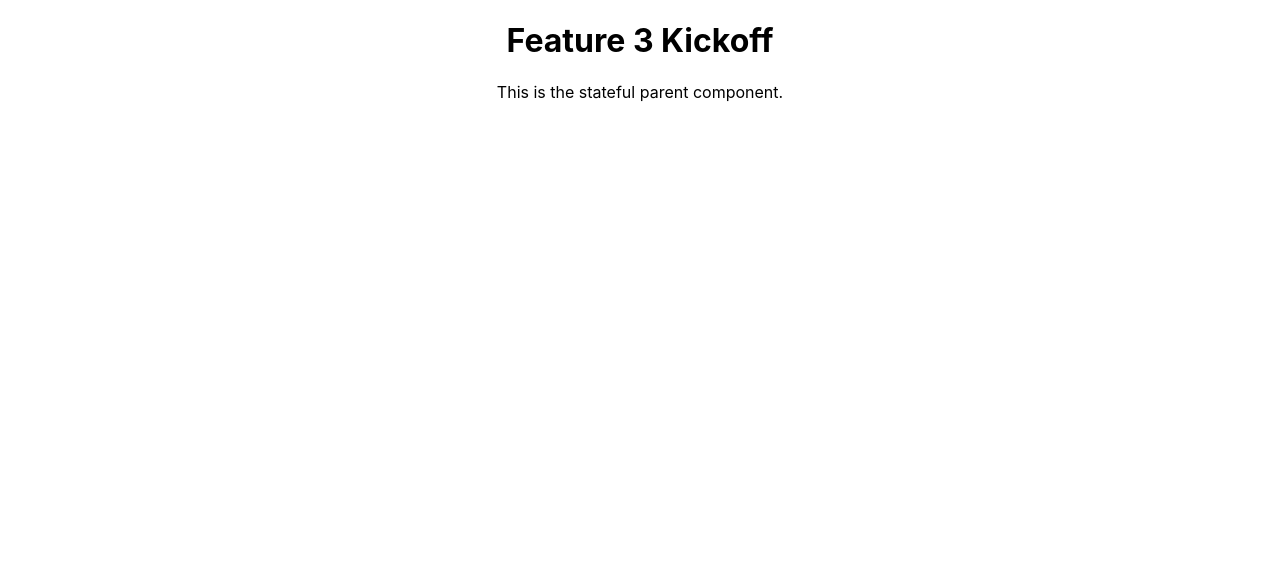
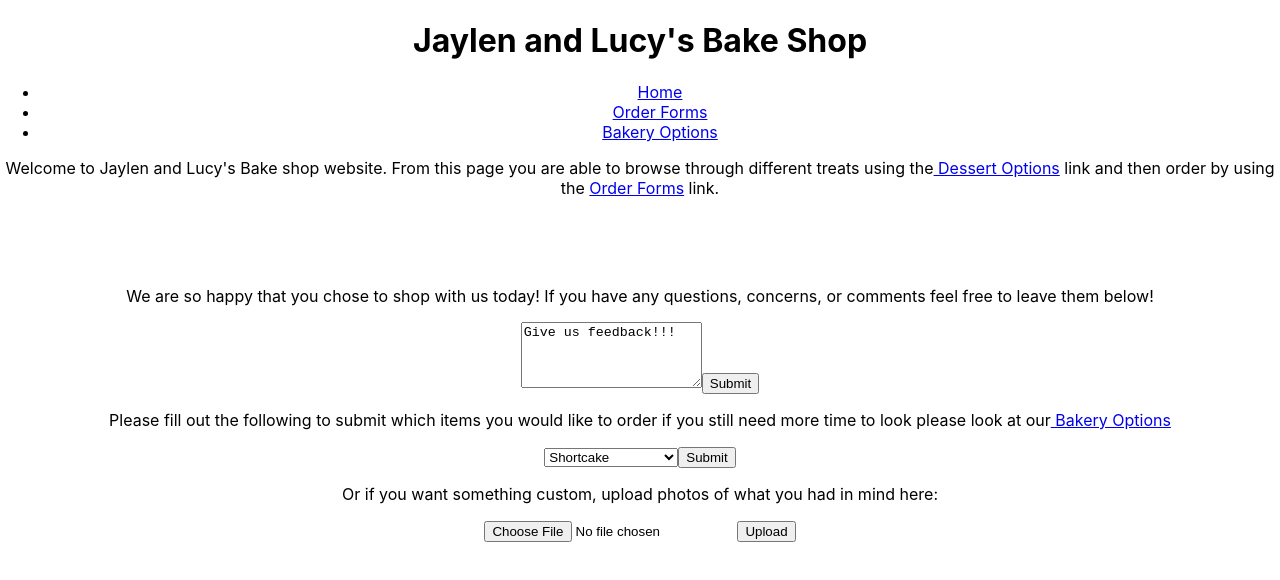
Before and after one commit to jchoi22/webdev-project, a React (Create React App) app: page / in a window 1280 px wide. Shown: the top 580 px of the page. Built offline with nearby package versions, Linux system fonts and the light colour scheme; what parse would draw is missing.

Commit message:
Kickoff Lucy Attempt :/

```diff
--- a/src/Main/Main.js
+++ b/src/Main/Main.js
@@ -1,18 +1,27 @@
-import { useEffect, useState } from "react"
+import {useEffect, useState } from "react";
+import { getAllDesserts } from "../../Services/DessertList.js";
+import MainList from "./MainList.js";
 
 const Main = () => {
-    const [users, setUsers] = useState([]);
+  const [desserts, setDesserts] = useState([]);
 
   // useEffect(() => {
-    //   getAllUsers().then((users) => {
-    //     setUsers(users);
+  //   getAllDesserts().then((desserts) => {
+  //     setDesserts(desserts);
   //   });
   // }, []);
 
   return (
     <div>
-        <h1>Feature 3 Kickoff</h1>
-        This is the stateful parent component.
+      <h1>Jaylen and Lucy's Bake Shop</h1>
+      <nav>
+        <ul class="navigation">
+          <li><a href="./">Home</a></li>
+          <li><a href="./">Order Forms</a></li>
+          <li><a href="./">Bakery Options</a></li>
+        </ul>
+      </nav>
+      <MainList desserts={desserts} />
     </div>
   );
 };
--- /dev/null
+++ b/src/Main/MainList.js
@@ -0,0 +1,65 @@
+import { useEffect, useState } from "react";
+
+const MainList = ({ desserts }) => {
+  return (
+    <div>
+      <p>
+        Welcome to Jaylen and Lucy's Bake shop website. From this page you are
+        able to browse through different treats using the
+        <a href="/flowers/index.html"> Dessert Options</a> link and then order
+        by using the <a href="/orders/index.html">Order Forms</a> link.
+      </p>
+      <br />
+      <div className="header-photos">
+        <ul>
+          {desserts.slice(0, 3).map(
+            (dessert) => (
+              <li key={dessert.id}>
+                  <img src={`../images/${dessert.imgName}`}
+                  alt={`${dessert.dessertDetails}'s picture`} />
+
+              </li>
+          ))}
+        </ul>
+      </div>
+      <br />
+      <form action="#" className="submit-form">
+        <p>
+          We are so happy that you chose to shop with us today! If you have any
+          questions, concerns, or comments feel free to leave them below!
+        </p>
+        <textarea name="comments" cols="20" rows="4">
+Give us feedback!!!</textarea
+        >
+        <input type="submit" name="button" />
+      </form>
+      <form action="#" className="submit-form">
+        <p>
+          Please fill out the following to submit which items you would like to
+          order if you still need more time to look please look at our
+          <a href="/../flowers/index.html"> Bakery Options</a>
+        </p>
+        <select name="Arrangment Options">
+          <option value="shortcake">Shortcake</option>
+          <option value="oatmeal_cookie">Oatmeal Cookie</option>
+          <option value="twix">Shortbread Cookie</option>
+          <option value="birthday cake">Birthday Cake</option>
+          <option value="meringues">Meringues</option>
+          <option value="pie">Apple Pie</option>
+        </select>
+        <input type="submit" name="button" />
+      </form>
+
+      <form action="#" class="choose-file">
+        <p>
+          Or if you want something custom, upload photos of what you had in mind
+          here:
+        </p>
+        <input type="file" />
+        <input type="submit" value="Upload" name="button" />
+      </form>
+    </div>
+  );
+};
+
+export default MainList;
--- a/src/environments.js
+++ b/src/environments.js
@@ -1,5 +1,5 @@
 module.exports = {
-    APPLICATION_ID: "2jwl3YH4XHk18bbEm9XATPWYbpIPw0VDTMyjEdbz",
-    JAVASCRIPT_KEY: "YGXMijrqCdVkepeFQvpRZ5Gc5ZYYGa6BStoS6zup",
+    APPLICATION_ID: "EexjOToWfprMKLzSHWPYIHaVCkH0YFUSFn0S4Uwu",
+    JAVASCRIPT_KEY: "wpazMfGLcjxN2sa4SqMcKY2JwoZNYcPOWzsOgqVA",
     SERVER_URL: "https://parseapi.back4app.com/"
 }
```
Lines whose indentation alone changed are shown as unchanged.
